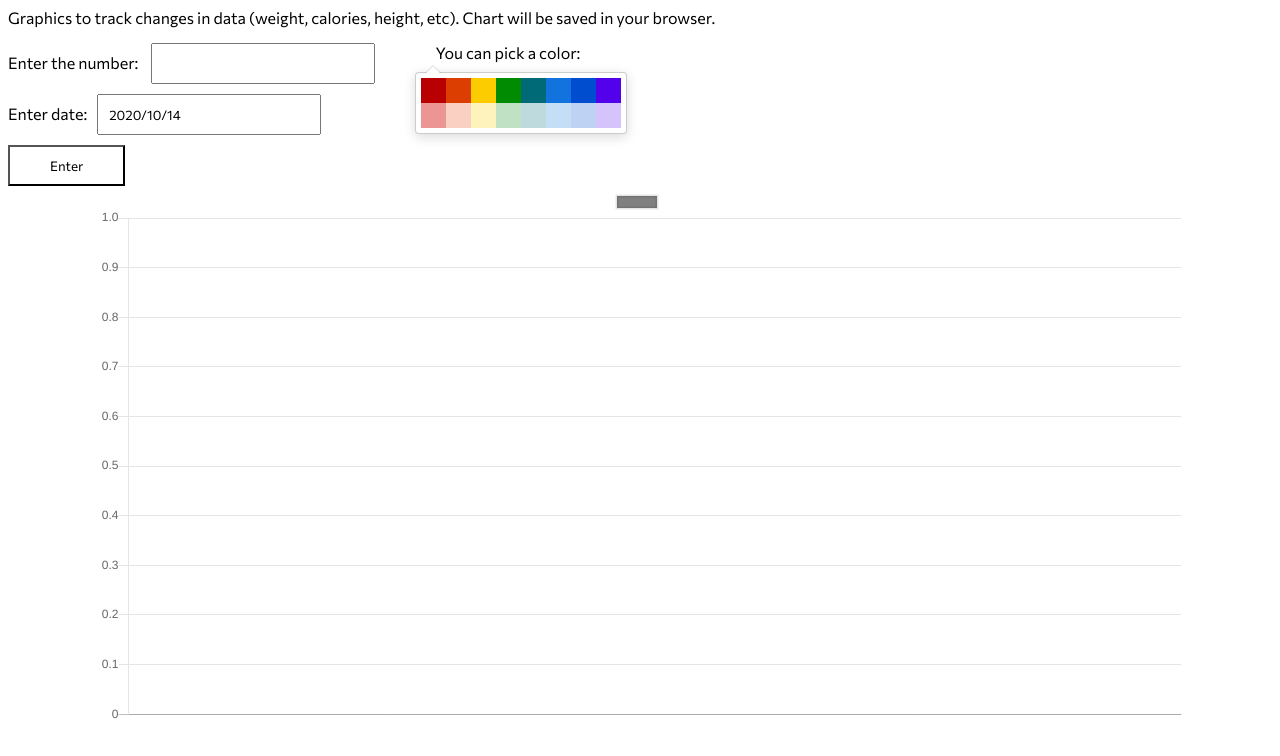
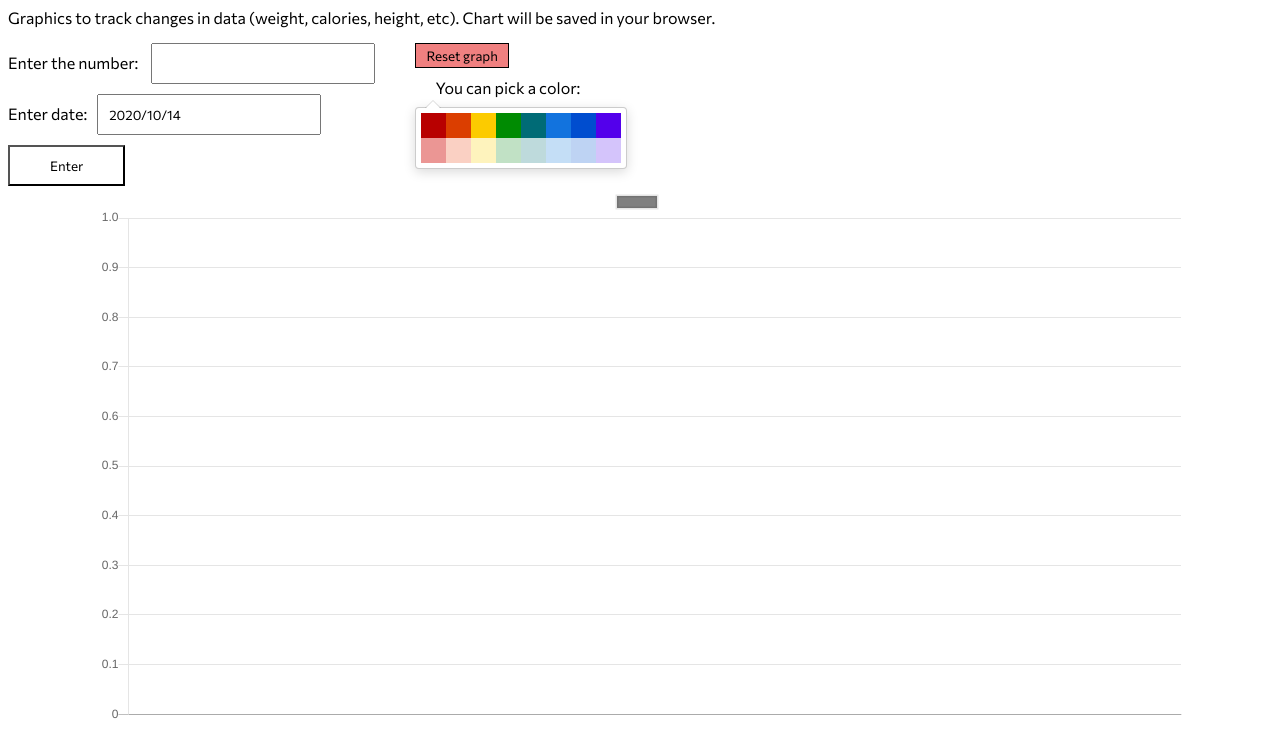
Before and after one commit to SergeiKOS/Data-visualization-app, a React (Create React App) app: page / in a window 1280 px wide. Shown: the top 756 px of the page. Built offline with nearby package versions, Linux system fonts and the light colour scheme.

Commit message:
Add reset button

```diff
--- a/src/App.js
+++ b/src/App.js
@@ -11,6 +11,7 @@ import {
   returnDate,
   returnColor,
 } from "./components/getLocalStorageData";
+import ResetBtn from "./components/resetBtn/ResetBtn";
 
 function App() {
   const [userDataInput, setUserDataInput] = useState();
@@ -116,6 +117,15 @@ function App() {
     localStorage.setItem("color", color.hex);
   };
 
+  const handleReset = () => {
+    if (window.confirm("Are you sure you want to delete all your data?")) {
+      setDataData([]);
+      setDataTime([]);
+      localStorage.removeItem("date");
+      localStorage.removeItem("number");
+    }
+  };
+
   return (
     <div className="App">
       <div className={styles.rules}>
@@ -131,6 +141,7 @@ function App() {
           color={dailyData.datasets[0].backgroundColor}
         />
         <div>
+          <ResetBtn doReset={handleReset} />
           <div className={styles.pickColor}>You can pick a color:</div>
           <GithubPicker
             color={dailyData.datasets[0].backgroundColor}
--- /dev/null
+++ b/src/components/resetBtn/ResetBtn.js
@@ -0,0 +1,18 @@
+import React from 'react'
+import styles from './ResetBtn.module.css'
+import PropTypes from "prop-types";
+
+const ResetBtn = ({doReset}) => {
+  return (
+    <button onClick={doReset} className={styles.btn} type='button'>
+      Reset graph
+    </button>
+  )
+}
+
+ResetBtn.propTypes = {
+  doReset: PropTypes.func.isRequired
+};
+
+
+export default ResetBtn
--- /dev/null
+++ b/src/components/resetBtn/ResetBtn.module.css
@@ -0,0 +1,9 @@
+.btn {
+  padding: 3px;
+  padding-left: 10px;
+  padding-right: 10px;
+  margin-bottom: 10px;
+  background-color: lightcoral;
+  border: 1px solid black;
+  cursor: pointer;
+}
```
